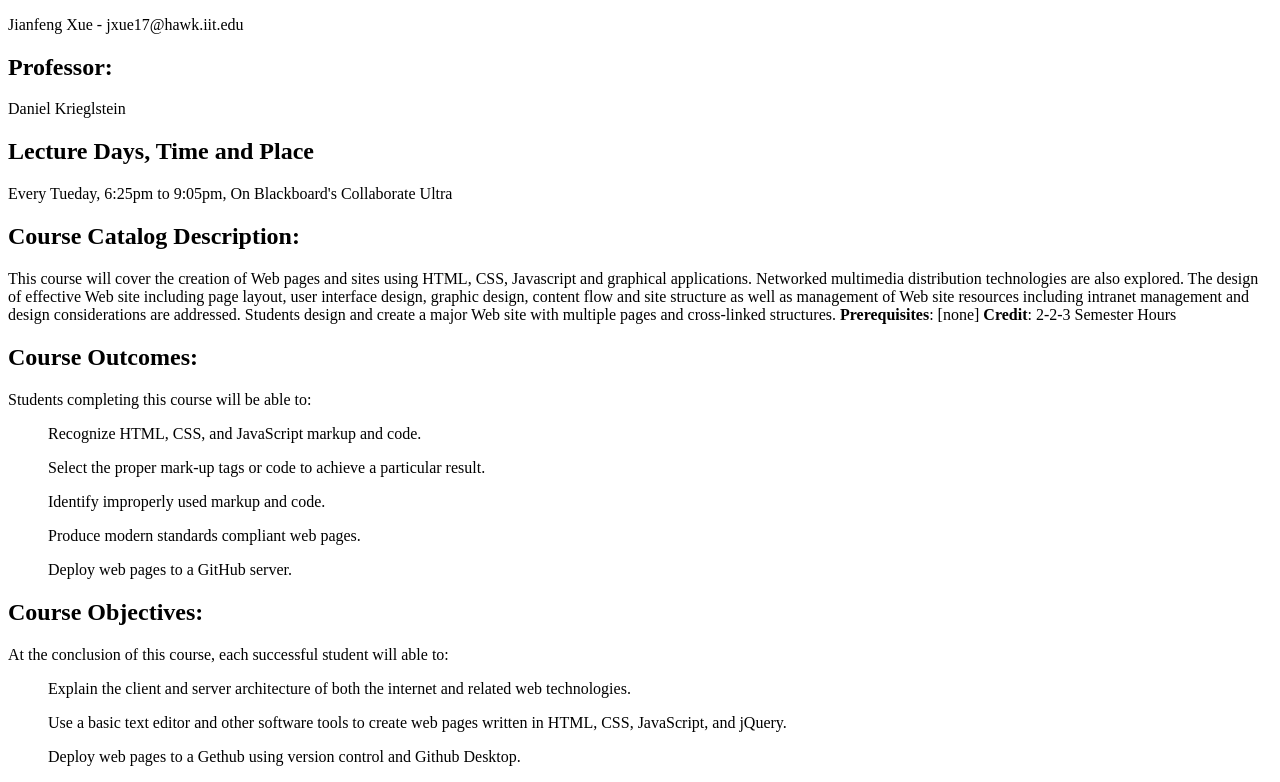
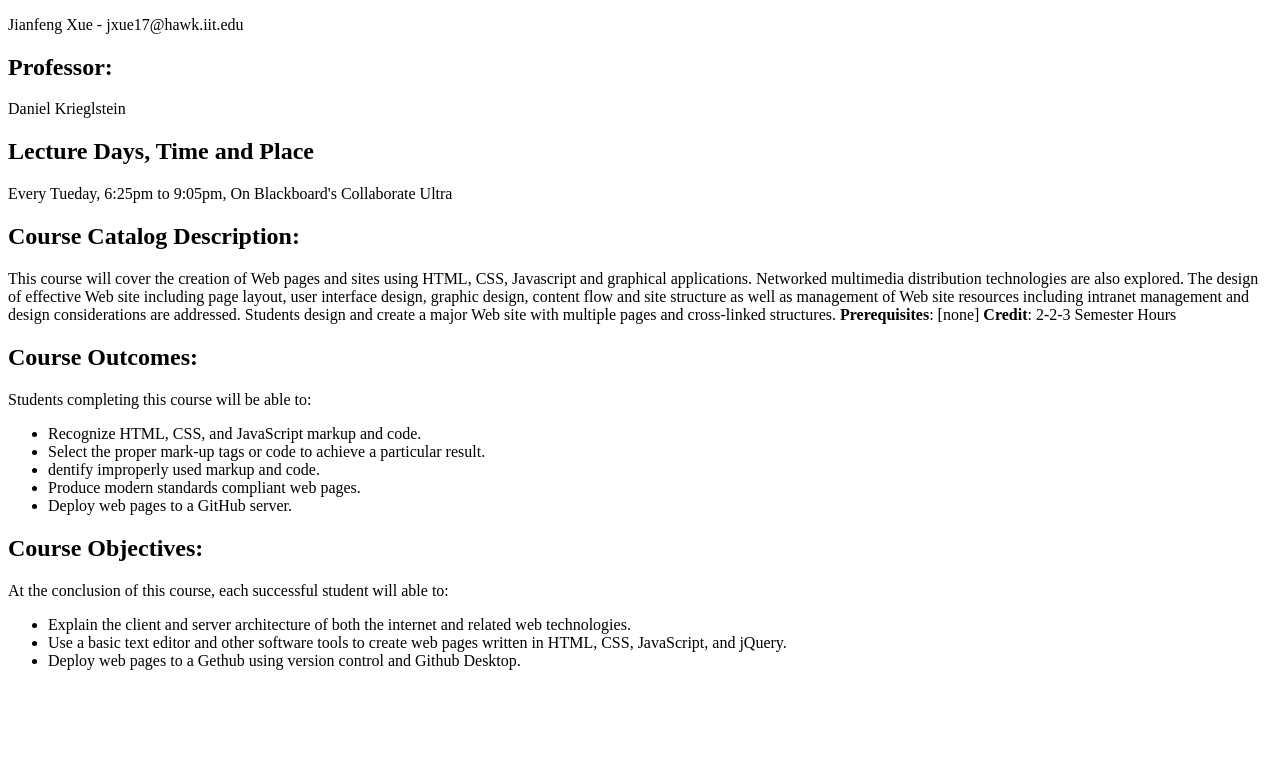
Before and after one commit to jxue17/webdev_lab2, a plain HTML site: page index.html in a window 1280 px wide. Shown: the part 105-887 px from the top of the page. After the commit the page ends 800 px from the top, so only its background shows below. Drawn offline with Linux system fonts and the light colour scheme.

Commit message:
changed lists with <p> to <li>

```diff
--- a/index.html
+++ b/index.html
@@ -18,18 +18,18 @@
 		<h2>Course Outcomes:</h2>
 		<p>Students completing this course will be able to:</p>
 		<ul>
-			<p>Recognize HTML, CSS, and JavaScript markup and code.</p>
-			<p>Select the proper mark-up tags or code to achieve a particular result.</p>
-			<p>Identify improperly used markup and code.</p>
-			<p>Produce modern standards compliant web pages.</p>
-			<p>Deploy web pages to a GitHub server.</p>
+			<li>Recognize HTML, CSS, and JavaScript markup and code.</li>
+			<li>Select the proper mark-up tags or code to achieve a particular result.</li>
+			<li>dentify improperly used markup and code.</li>
+			<li>Produce modern standards compliant web pages.</li>
+			<li>Deploy web pages to a GitHub server.</li>
 		</ul>
 		<h2>Course Objectives:</h2>
 		<p>At the conclusion of this course, each successful student will able to:</p>
 		<ul>
-			<p>Explain the client and server architecture of both the internet and related web technologies.</p>
-			<p>Use a basic text editor and other software tools to create web pages written in HTML, CSS, JavaScript, and jQuery.</p>
-			<p>Deploy web pages to a Gethub using version control and Github Desktop.</p>
+			<li>Explain the client and server architecture of both the internet and related web technologies.</li>
+			<li>Use a basic text editor and other software tools to create web pages written in HTML, CSS, JavaScript, and jQuery.</li>
+			<li>Deploy web pages to a Gethub using version control and Github Desktop.</li>
 		</ul>
 	<body>
 </html>
```
